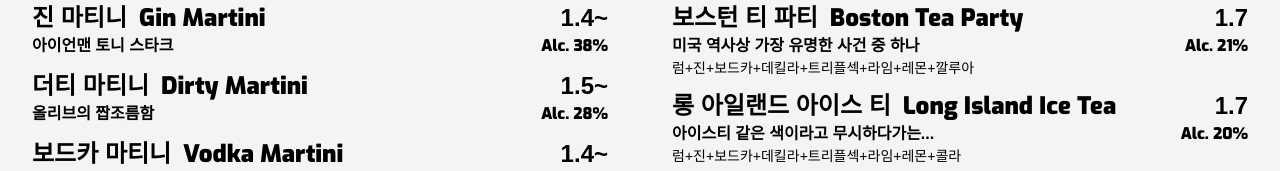
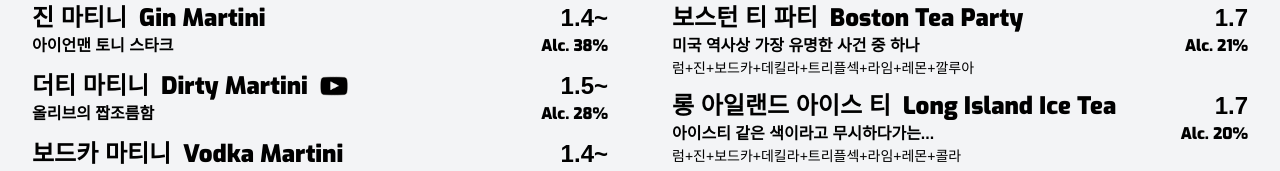
Before and after one commit to rlatmfrl24/barbambar, a Next.js app: page /menu in a window 1280 px wide. Shown: the part 146-317 px from the top of the page. Built offline with nearby package versions, Linux system fonts and the light colour scheme; a web font is replaced by a local one.

Commit message:
메뉴 유튜브 버튼 로직 추가

```diff
--- a/components/menu/item.tsx
+++ b/components/menu/item.tsx
@@ -1,4 +1,6 @@
 import { NextPage } from "next";
+import Image from "next/image";
+import Link from "next/link";
 
 export type MenuItem = {
   name: string;
@@ -17,6 +19,16 @@ const MenuItemComponent: NextPage<MenuItem> = (item) => {
       <p className="flex flex-row justify-between gap-3 font-pretend font-extrabold xl:text-2xl lg:text-xl">
         <span>{item.name}</span>
         <span className="font-exo">{item.englishName}</span>
+        <span className="w-7 flex items-center">
+          {item.link !== "" && (
+            <Image
+              src="/img/youtube_black.png"
+              height={22}
+              width={30}
+              layout="intrinsic"
+            />
+          )}
+        </span>
         <span className="flex flex-1 justify-end">
           {item.price.toFixed(1)}
           {item.isModifiable ? `~` : ``}
--- a/pages/api/data/menu/martini.json
+++ b/pages/api/data/menu/martini.json
@@ -19,7 +19,7 @@
       "description": "올리브의 짭조름함",
       "alcohol": 28,
       "ingredients": [],
-      "link": "",
+      "link": "https://www.youtube.com/watch?v=JCA-SEhuM14&list=PLBN4oPYSSK_0PYlQxr90QbRik2gwBYa6Y&index=22",
       "isModifiable": true
     },
     {
```
Also changed, not shown: public/img/youtube_black.png (added).
